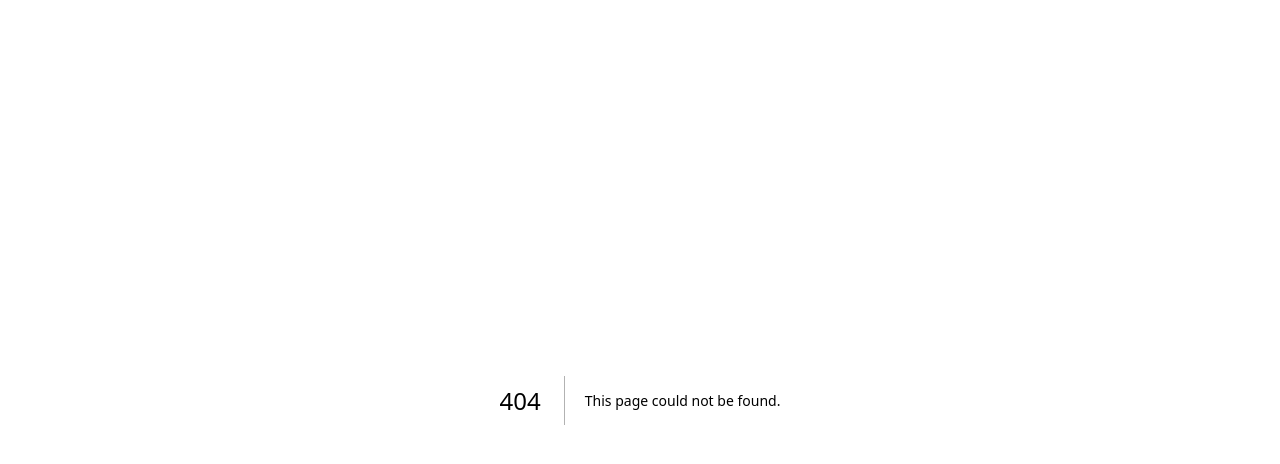
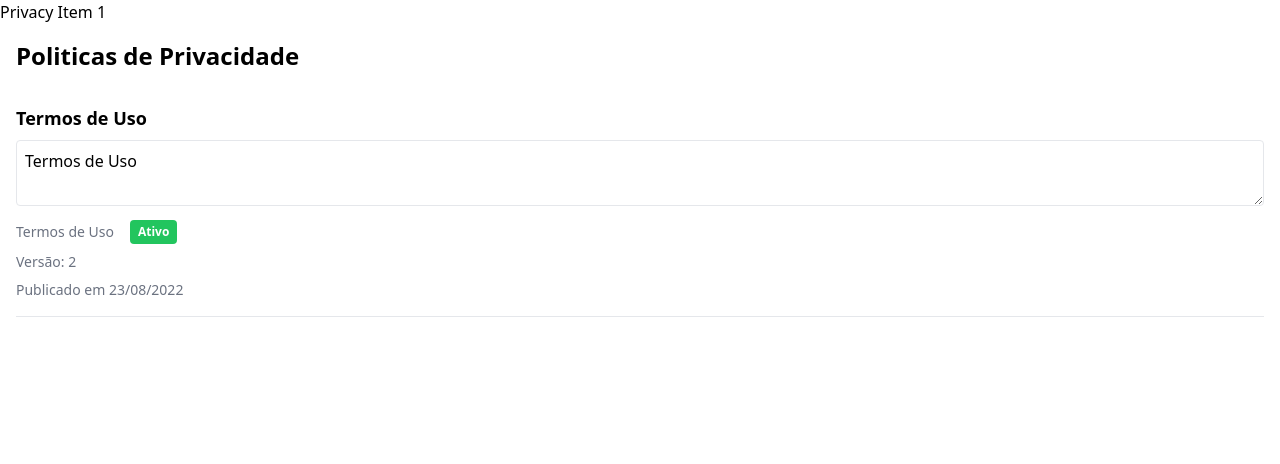
Before and after one commit to bioneoficial/vigilant-octo-succotash, a Next.js app: page /dashboard/privacy/1 in a window 1280 px wide. Before the commit this address had no page. Shown: the top 464 px of the page. Built offline with nearby package versions, Linux system fonts and the light colour scheme.

Commit message:
commit editPrivacy skeleton

```diff
--- /dev/null
+++ b/src/components/organisms/EditPrivacy/EditPrivacy.tsx
@@ -0,0 +1,75 @@
+import { useState, useEffect } from "react";
+import { PrivacyItem } from "@/types/types";
+import { PrivacyItemStatus, PrivacyItemType } from "@/utils/enums";
+
+interface EditPrivacyProps {
+  item: PrivacyItem;
+}
+
+export const EditPrivacy: React.FC<EditPrivacyProps> = ({
+  item = {
+    id: 2,
+    name: "Termos de Uso",
+    status: PrivacyItemStatus.Ativo,
+    type: PrivacyItemType.TermosUso,
+    version: 2,
+    publish: true,
+    date: "23/08/2022",
+  },
+}) => {
+  const [editedItem, setEditedItem] = useState<PrivacyItem | undefined>({
+    id: 2,
+    name: "Termos de Uso",
+    status: PrivacyItemStatus.Ativo,
+    type: PrivacyItemType.TermosUso,
+    version: 2,
+    publish: true,
+    date: "23/08/2022",
+  });
+
+  useEffect(() => {
+    setEditedItem(item);
+  }, [item]);
+
+  const handleInputChange = (
+    event: React.ChangeEvent<HTMLTextAreaElement>
+  ): void => {
+    console.log(event.target.value);
+  };
+
+  // if (!editedItem) return null;
+
+  return (
+    <div className="p-4">
+      <h2 className="text-2xl font-semibold mb-4">Politicas de Privacidade</h2>
+      <div className="border-b border-gray-200 py-4">
+        <h3 className="text-lg font-semibold">{editedItem?.name}</h3>
+        <textarea
+          className="mt-2 border rounded p-2 w-full"
+          name="name"
+          value={editedItem?.name}
+          onChange={handleInputChange}
+        />
+        <div className="flex items-center mt-2">
+          <p className="text-gray-500 text-sm">{editedItem?.type}</p>
+          <div
+            className={`ml-4 px-2 py-1 rounded text-xs text-white font-semibold ${
+              editedItem?.status === PrivacyItemStatus.Ativo
+                ? "bg-green-500"
+                : "bg-red-500"
+            }`}
+          >
+            {editedItem?.status}
+          </div>
+        </div>
+        <p className="mt-2 text-sm text-gray-500">
+          Versão: {editedItem?.version}
+        </p>
+        <p className="mt-2 text-sm text-gray-500">
+          {editedItem?.publish ? "Publicado" : "Não Publicado"} em{" "}
+          {editedItem?.date}
+        </p>
+      </div>
+    </div>
+  );
+};
--- /dev/null
+++ b/src/components/organisms/EditPrivacy/index.ts
@@ -0,0 +1 @@
+export * from "./EditPrivacy";
--- /dev/null
+++ b/src/pages/dashboard/privacy/[id]/index.tsx
@@ -0,0 +1,28 @@
+import { EditPrivacy } from "@/components/organisms/EditPrivacy";
+import { PrivacyItemStatus, PrivacyItemType } from "@/utils/enums";
+import { useRouter } from "next/router";
+
+const PrivacyItemPage: React.FC = () => {
+  const router = useRouter();
+  const { id } = router.query;
+
+  return (
+    <div>
+      <h1>Privacy Item {id}</h1>
+      <EditPrivacy
+        item={{
+          id: 2,
+          name: "Termos de Uso",
+          status: PrivacyItemStatus.Ativo,
+          type: PrivacyItemType.TermosUso,
+          version: 2,
+          publish: true,
+          date: "23/08/2022",
+        }}
+      />
+      {/* Renderizar os detalhes do item aqui */}
+    </div>
+  );
+};
+
+export default PrivacyItemPage;
```
